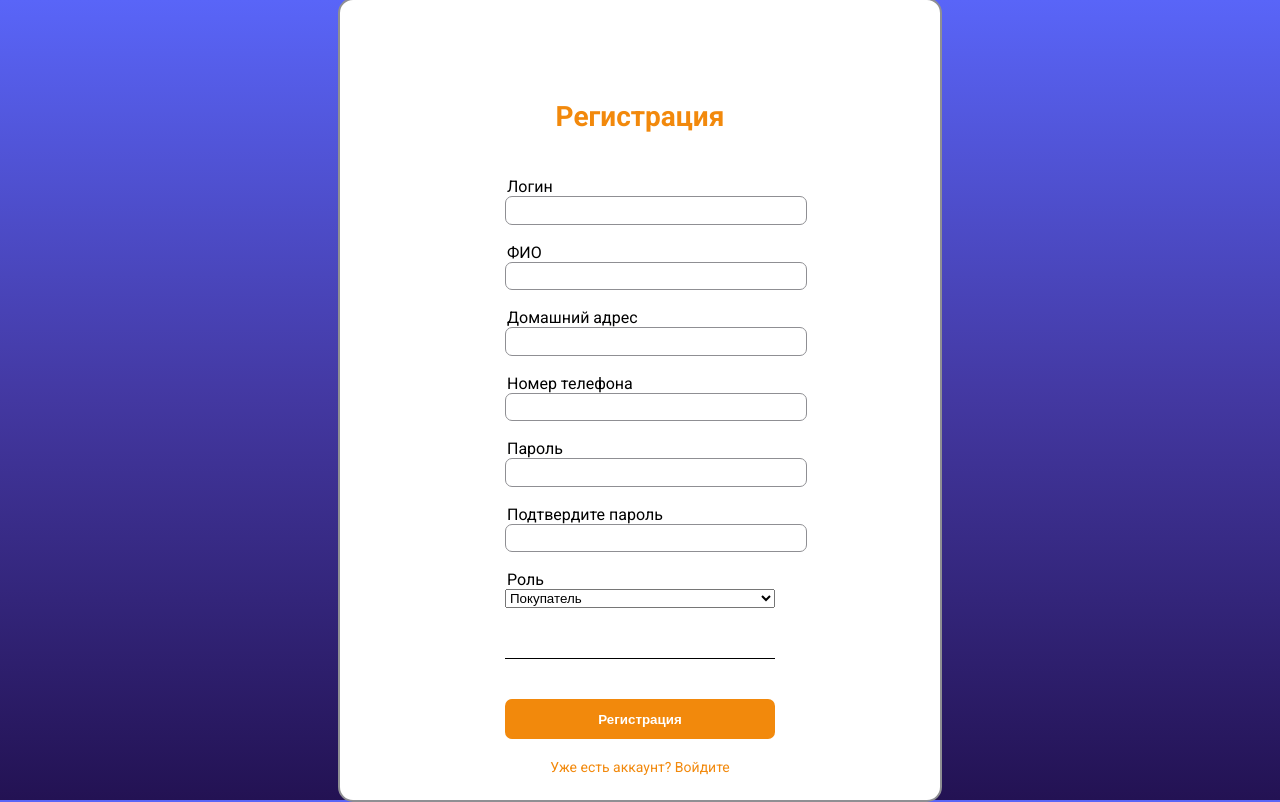
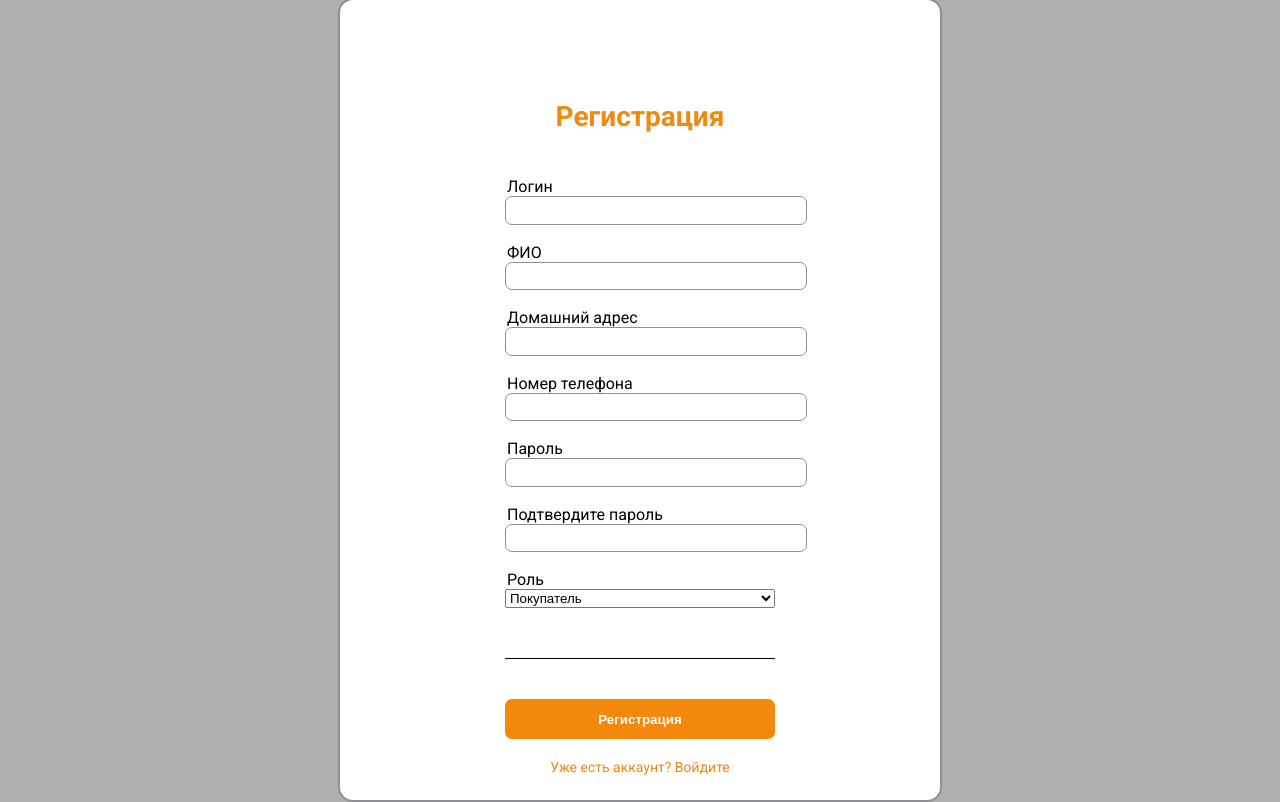
Before and after one commit to inekruz/glimclient, a React (Create React App) app: page / in a window 1280 px wide. Built offline with nearby package versions, Linux system fonts and the light colour scheme.

Commit message:
upd body color

```diff
--- a/src/App.css
+++ b/src/App.css
@@ -4,11 +4,9 @@
 }
 
 body {
-  /* background-color: #00000050; */
+  background-color: #00000050;
   font-family: "Roboto", sans-serif;
   overflow: hidden;
-  background: -webkit-linear-gradient(180deg,#5965f8,#4338a1,#231253);
-  background: linear-gradient(180deg,#5965f8,#4338a1,#231253);
 }
 
 input {
@@ -34,6 +32,7 @@ input::-webkit-inner-spin-button {
 }
 /* Firefox */
 input[type=number] {
+  appearance:unset;
   -moz-appearance: textfield;
 }
 
```
